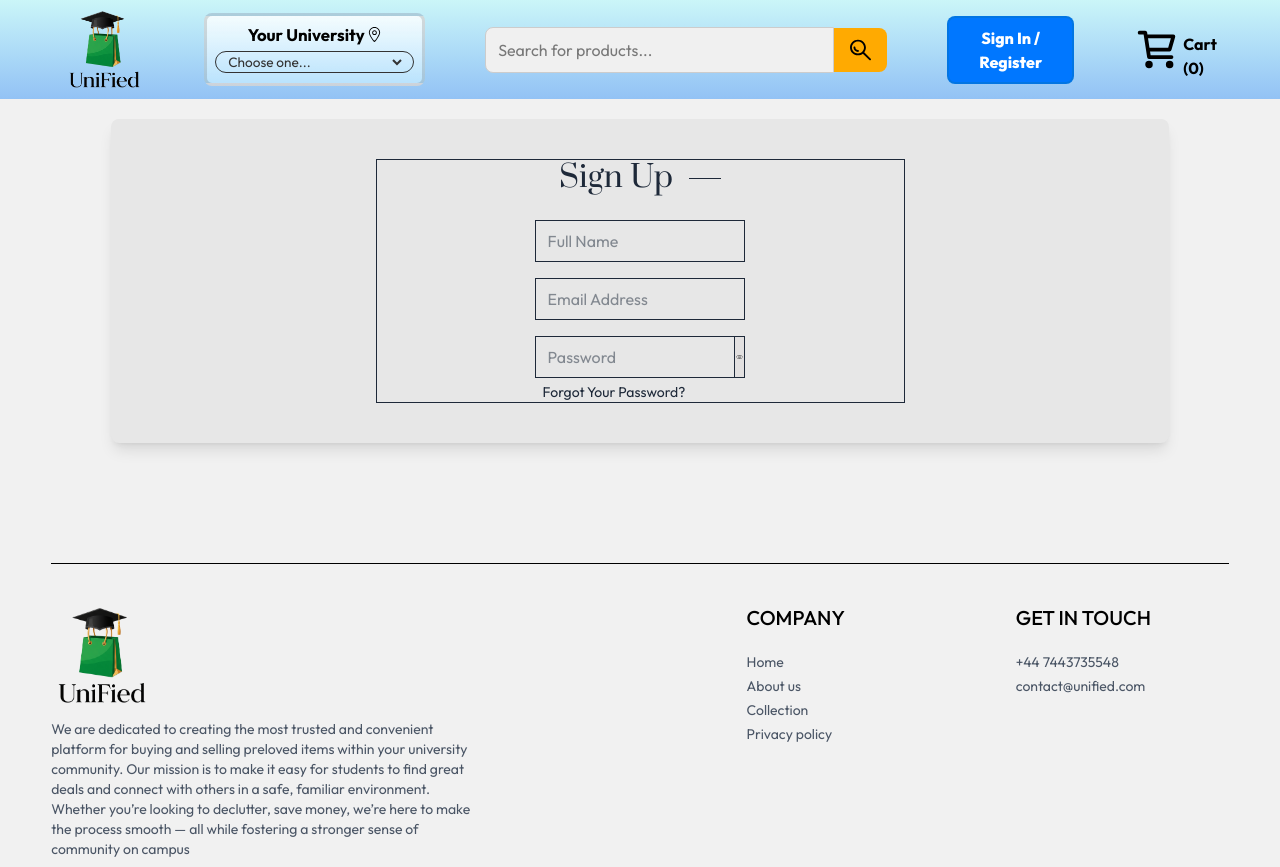
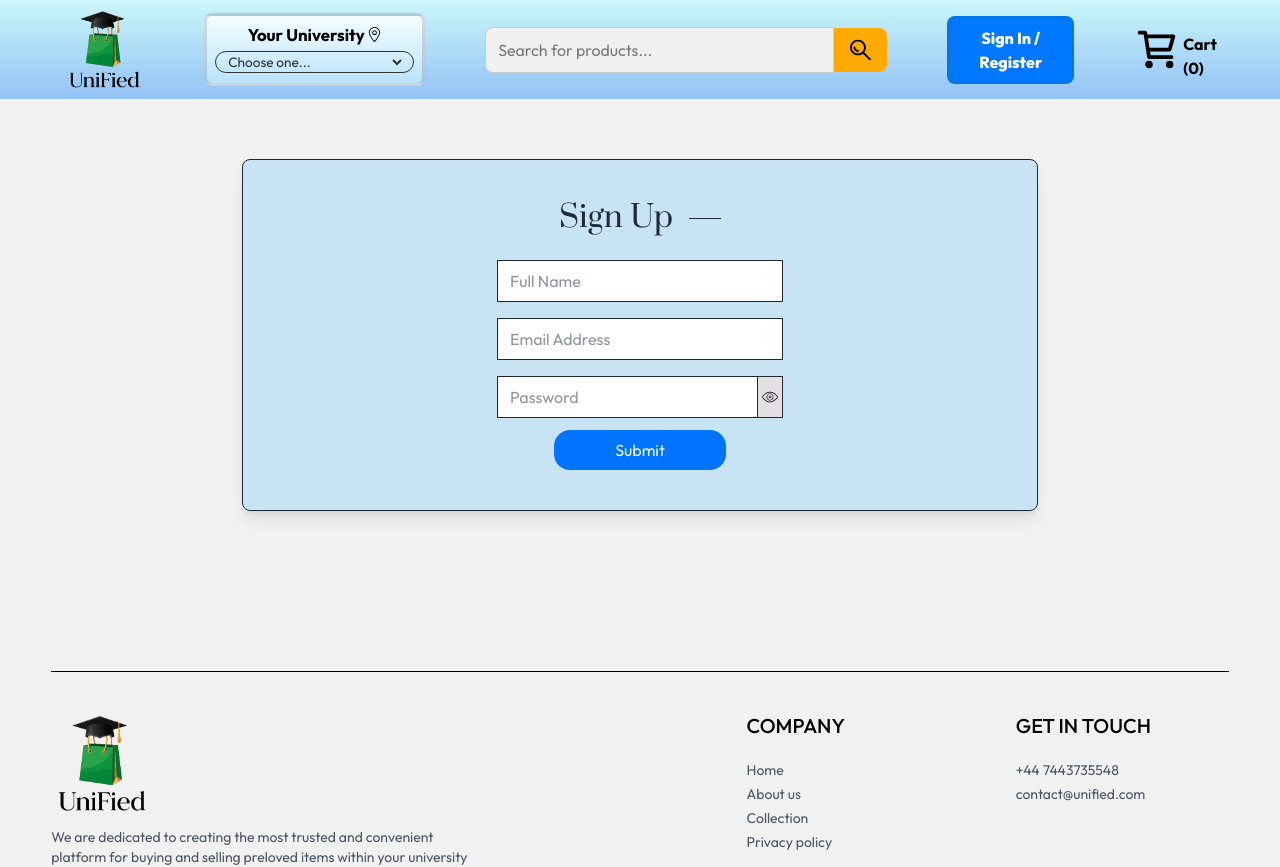
Before and after one commit to ajamidar/UniFied, a React (Vite) app in the folder frontend/: page /login in a window 1280 px wide. Shown: the top 867 px of the page. Built offline with nearby package versions, Linux system fonts and the light colour scheme.

Commit message:
Update Login.jsx

```diff
--- a/frontend/src/pages/Login.jsx
+++ b/frontend/src/pages/Login.jsx
@@ -7,16 +7,16 @@ const Login = () => {
 
   return (
     <div className='flex justify-center items-center w-full'>
-      <div className='bg-[#e7e7e7] py-10 mt-5 rounded-lg shadow-lg'>
-        <form className='flex flex-col items-center border w-[50%] max-sm:max-w-96 m-auto gap-4 text-gray-800'>
+      <div className='py-10 mt-5'>
+        <form className='flex flex-col rounded-lg shadow-lg bg-[#009dff2c] items-center border w-[70%] max-sm:max-w-96 m-auto p-10 gap-4 text-gray-800'>
           <div className='inline-flex items-center gap-4 mb-2'>
             <p className='prata-regular text-3xl'>{currentState}</p>
             <hr className='border-none h-[1.5px] w-8 bg-gray-800' />
           </div>
           {currentState === 'Login' ? '' :
-          <input type='text' className='w-2/5 px-3 py-2 border border-gray-800' placeholder='Full Name' required />
+          <input type='text' className='w-2/5 px-3 bg-white py-2 border border-gray-800' placeholder='Full Name' required />
           }
-          <input type='email' className='w-2/5 px-3 py-2 border border-gray-800' placeholder='Email Address' required />
+          <input type='email' className='w-2/5 px-3 bg-white py-2 border border-gray-800' placeholder='Email Address' required />
 
           {/* Password input with checkbox toggle */}
           <div className='flex flex-col items-center gap-3 w-full'>
@@ -24,10 +24,10 @@ const Login = () => {
             <div className='w-2/5 flex flex-row'>
               <input
                 type={showPassword ? 'text' : 'password'}
-                className='px-3 py-2 border border-gray-800 w-19/20'
+                className='px-3 py-2 bg-white border border-gray-800 w-20/21'
                 placeholder='Password' required
               />
-              <div className="flex items-center justify-center w-1/20 bg-[#e2e0e0] hover:bg-[#b4b4b4] cursor-pointer">
+              <div className="flex items-center justify-center w-2/22 bg-[#e2e0e0] hover:bg-[#b4b4b4] cursor-pointer">
                 <div className='flex justify-center items-center border-r border-r-gray-800 border-t border-t-gray-800 border-b border-b-gray-800 h-full'>
                   <img
                   src='/eye-icon.svg'
@@ -39,8 +39,17 @@ const Login = () => {
               </div>
             </div>
 
-            <div className='flex items-center w-2/5 pl-2 justify-start text-sm mt-[-8px]'>
-              <p className='cursor-pointer'>Forgot Your Password?</p>
+            {currentState === 'Login' ?
+              <div className='flex items-center w-2/5 pl-2 justify-start text-sm mt-[-8px]'>
+                <p className='cursor-pointer scale-up text-[#ff0000] hover:text-[#d20000]'>Forgot Your Password?</p>
+              </div> : ''
+            }
+
+
+            <div className='w-2/5 flex justify-center items-center'>
+              <button type='submit' className='w-3/5 rounded-2xl bg-[#0073ff] text-white py-2 hover:bg-[#005bb5] cursor-pointer'>
+                Submit
+              </button>
             </div>
 
 
```
